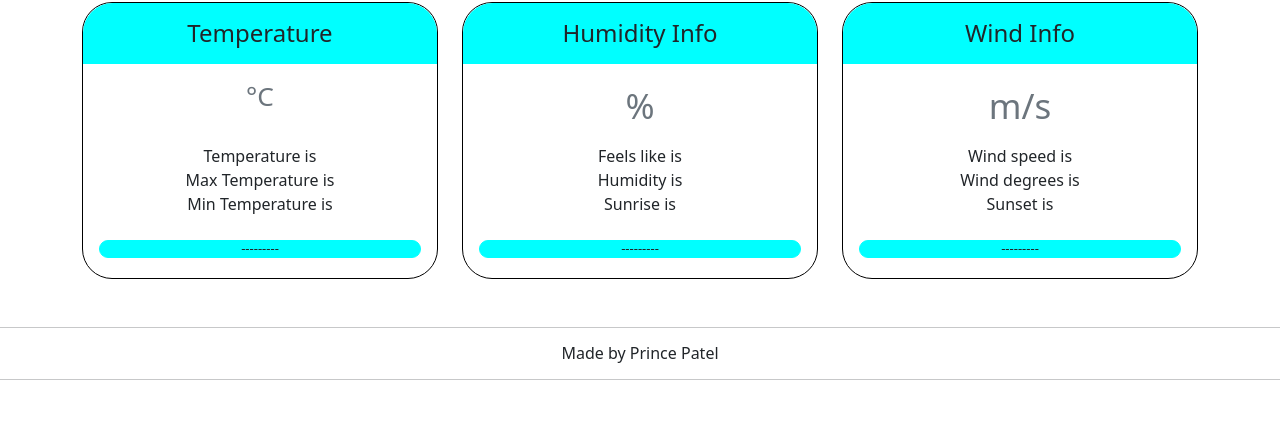
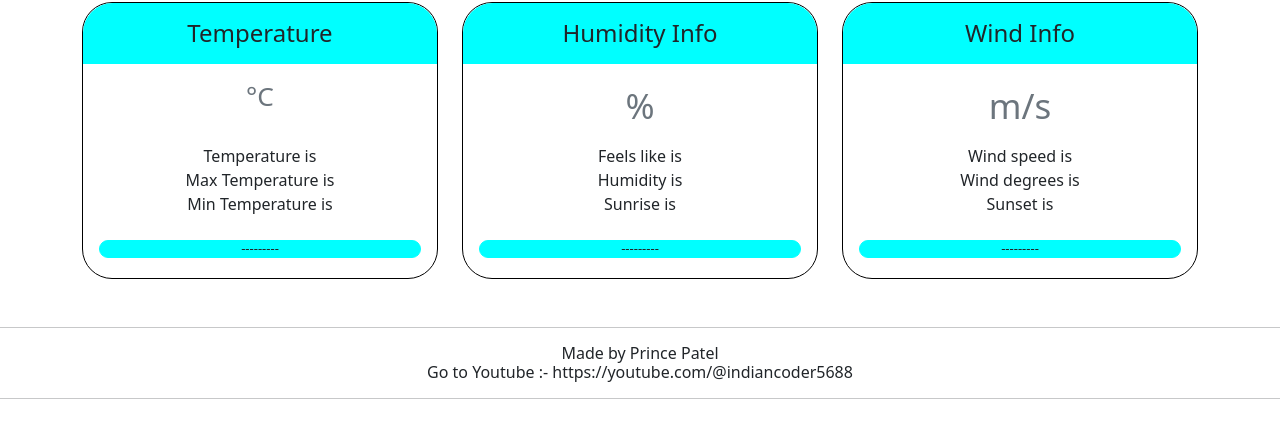
Before and after one commit to Prince188/meraweather.in, a plain HTML site: page index.html in a window 1280 px wide. Shown: the part 234-672 px from the top of the page. Drawn offline with nearby package versions, Linux system fonts and the light colour scheme; no server answers.

Commit message:
Update index.html

```diff
--- a/index.html
+++ b/index.html
@@ -130,7 +130,9 @@
 
   <hr>
   <div class="ps text-center">
-  <h6>Made by Prince Patel</h6></div><hr>
+  <h6>Made by Prince Patel <br>
+Go to Youtube :- https://youtube.com/@indiancoder5688
+</h6></div><hr>
   <script src="https://cdn.jsdelivr.net/npm/bootstrap@5.2.3/dist/js/bootstrap.bundle.min.js"
     integrity="sha384-kenU1KFdBIe4zVF0s0G1M5b4hcpxyD9F7jL+jjXkk+Q2h455rYXK/7HAuoJl+0I4"
     crossorigin="anonymous"></script>
```
